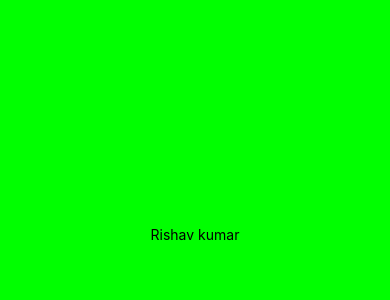
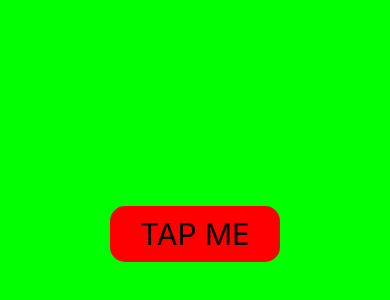
Before and after one commit to Rishu2000/bgChangerNew, a React Native app: screen / in a window 390 px wide. Shown: the part 188-488 px from the top of the page. Built offline with nearby package versions, Linux system fonts and the light colour scheme.

Commit message:
Added styling for "tap me" text.

```diff
--- a/App.js
+++ b/App.js
@@ -4,7 +4,7 @@ const App = () => {
   return(
     <>
     <View style={[styles.container,{backgroundColor:"#0f0"}]}>
-    <Text>Rishav kumar</Text>
+    <Text style={styles.text}>tap me</Text>
     </View>
     </>
   )
@@ -18,5 +18,13 @@ const styles = StyleSheet.create({
     flex:1,
     alignItems:"center",
     justifyContent:"center"
+  },
+  text:{
+    fontSize:30,
+    backgroundColor:"#f00",
+    paddingHorizontal:30,
+    paddingVertical:10,
+    borderRadius:15,
+    textTransform:"uppercase"
   }
 });
```
